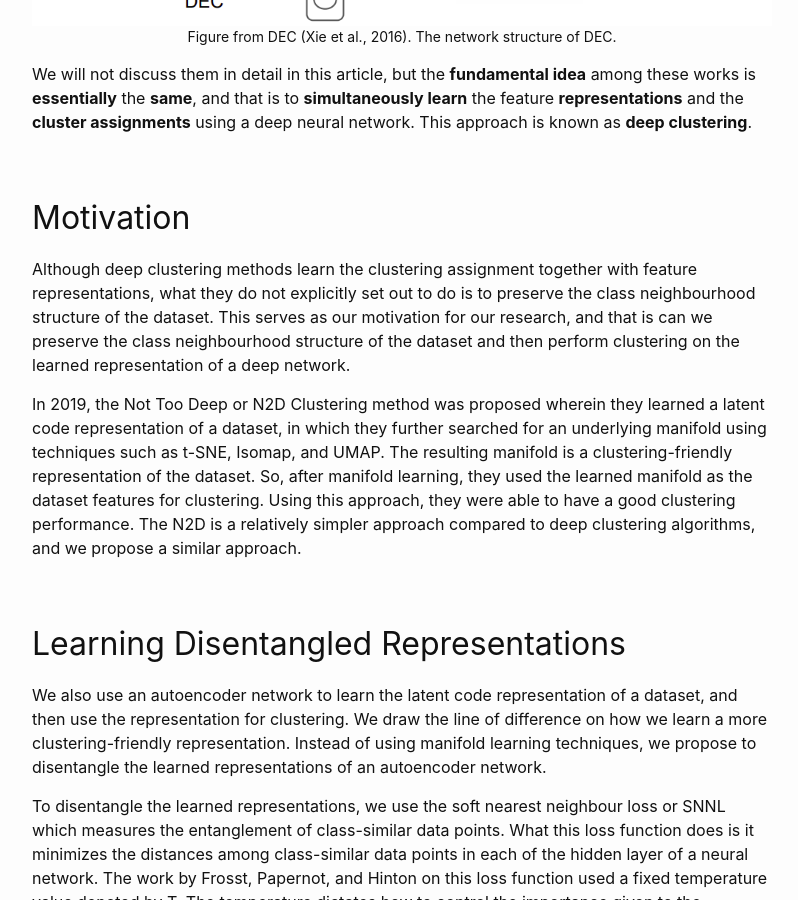
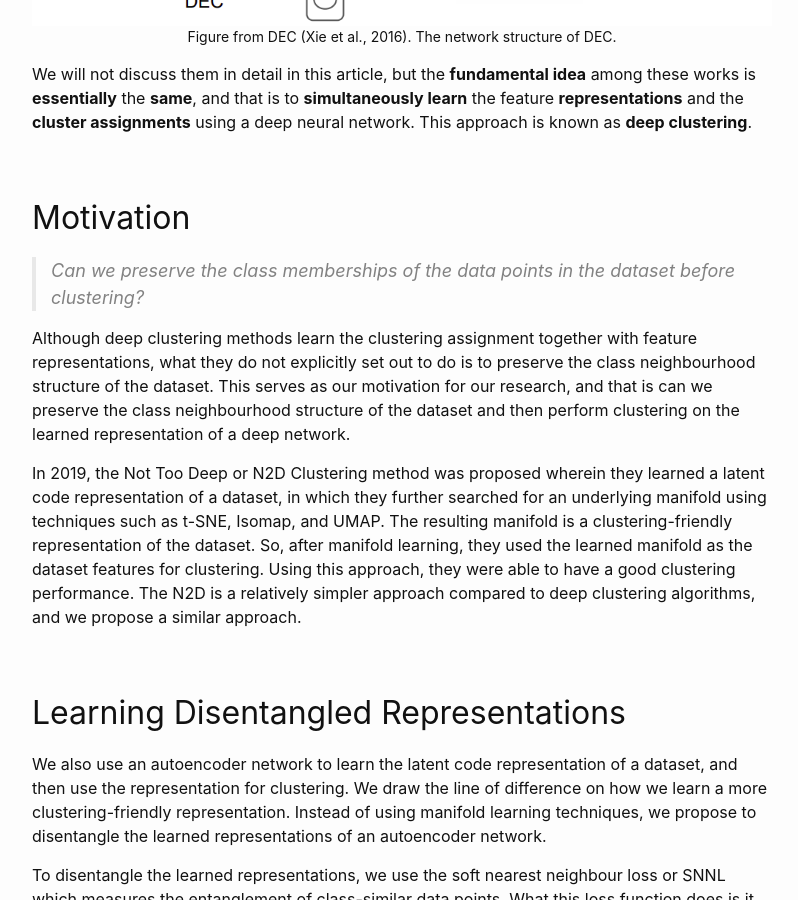
Before and after one commit to AFAgarap/AFAgarap.github.io, a Jekyll site: the page built from _posts/2020-07-19-disentangled-ae-clustering.md, in a window 1280 px wide and 900 px high, scrolled down 1952 px. Shown: the whole window, without its empty margins (238-1036 px from the left). Built offline with Jekyll 4.4.1, drawn with Linux system fonts in a browser that asks for light colours; comment, search, counter and statistics services are not loaded.

Commit message:
add quoted motivation text

```diff
--- a/_posts/2020-07-19-disentangled-ae-clustering.md
+++ b/_posts/2020-07-19-disentangled-ae-clustering.md
@@ -57,6 +57,10 @@ the feature **representations** and the **cluster assignments** using a deep neu
 network. This approach is known as **deep clustering**.
 
 ## Motivation
+
+> Can we preserve the class memberships of the data points in the dataset
+> before clustering?
+
 Although deep clustering methods learn the clustering assignment together with feature representations, what they do not explicitly set out to do is to preserve the class neighbourhood structure of the dataset. This serves as our motivation for our research, and that is can we preserve the class neighbourhood structure of the dataset and then perform clustering on the learned representation of a deep network.
 
 In 2019, the Not Too Deep or N2D Clustering method was proposed wherein they learned a latent code representation of a dataset, in which they further searched for an underlying manifold using techniques such as t-SNE, Isomap, and UMAP. The resulting manifold is a clustering-friendly representation of the dataset. So, after manifold learning, they used the learned manifold as the dataset features for clustering. Using this approach, they were able to have a good clustering performance. The N2D is a relatively simpler approach compared to deep clustering algorithms, and we propose a similar approach.
```
